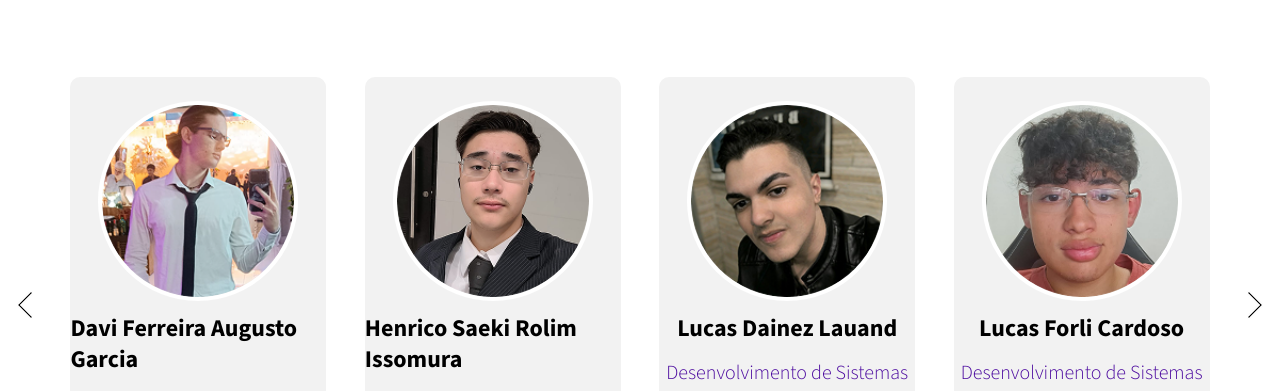
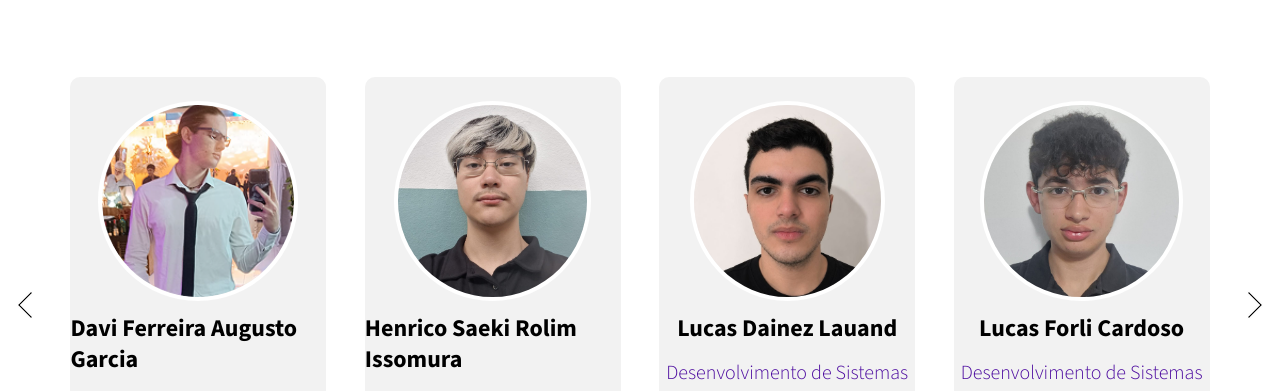
Before and after one commit to HenricoSaeki/Iperene, a plain HTML site: page index.html in a window 1280 px wide. Shown: the part 5346-5737 px from the top of the page. Drawn offline with nearby package versions, Linux system fonts and the light colour scheme; a web font is replaced by a local one.

Commit message:
Adicionando a foto do henrico, dainez e forli na seção perfil

```diff
--- a/index.html
+++ b/index.html
@@ -960,7 +960,7 @@ A PlayTime oferece uma ampla variedade de brinquedos educativos, criativos e div
 
             <div class="perfil">
                 <div class="wrapperperfil">
-                    <img class="fotoperfil" src="img/henricocerto2.png">
+                    <img class="fotoperfil" src="img/henricofoto.jpeg">
                     <h2>Henrico Saeki Rolim Issomura</h2>
                     <h3>Desenvolvimento de Sistemas</h3>
                     <h3>Programador front-end</h3>
@@ -975,7 +975,7 @@ A PlayTime oferece uma ampla variedade de brinquedos educativos, criativos e div
 
             <div class="perfil">
                 <div class="wrapperperfil">
-                    <img class="fotoperfil" src="img/dainezcerto.png">
+                    <img class="fotoperfil" src="img/dainezfoto.jpeg">
                     <h2>Lucas Dainez Lauand</h2>
                     <h3>Desenvolvimento de Sistemas</h3>
                     <h3>Programador front-end</h3>
@@ -990,7 +990,7 @@ A PlayTime oferece uma ampla variedade de brinquedos educativos, criativos e div
 
             <div class="perfil">
                 <div class="wrapperperfil">
-                    <img class="fotoperfil" src="img/forli.png">
+                    <img class="fotoperfil" src="img/forlifoto.jpeg">
                     <h2>Lucas Forli Cardoso</h2>
                     <h3>Desenvolvimento de Sistemas</h3>
                     <h3>Designer e programador front-end</h3>
```
Also changed, not shown: img/dainezfoto.jpeg (added), img/forlifoto.jpeg (added), img/henricofoto.jpeg (added).
